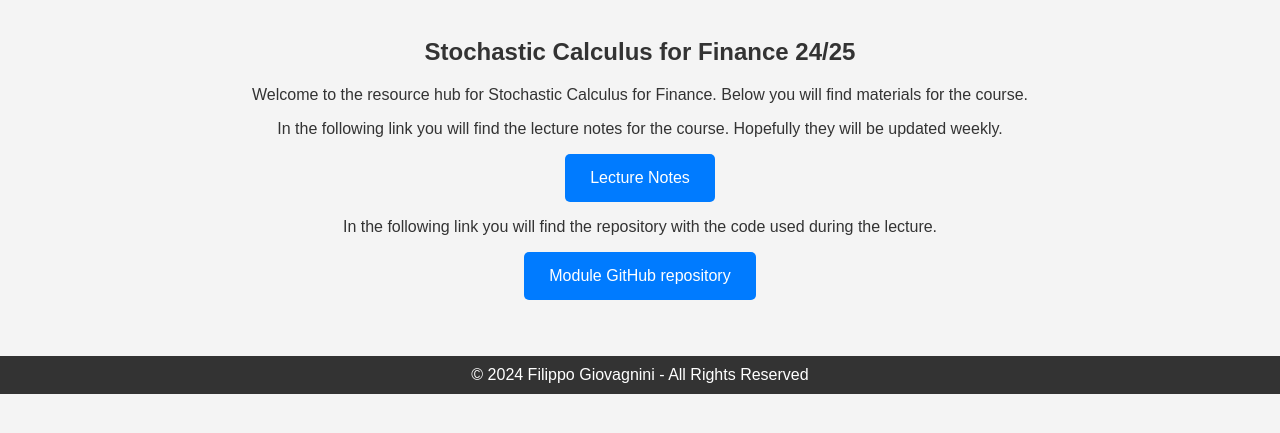
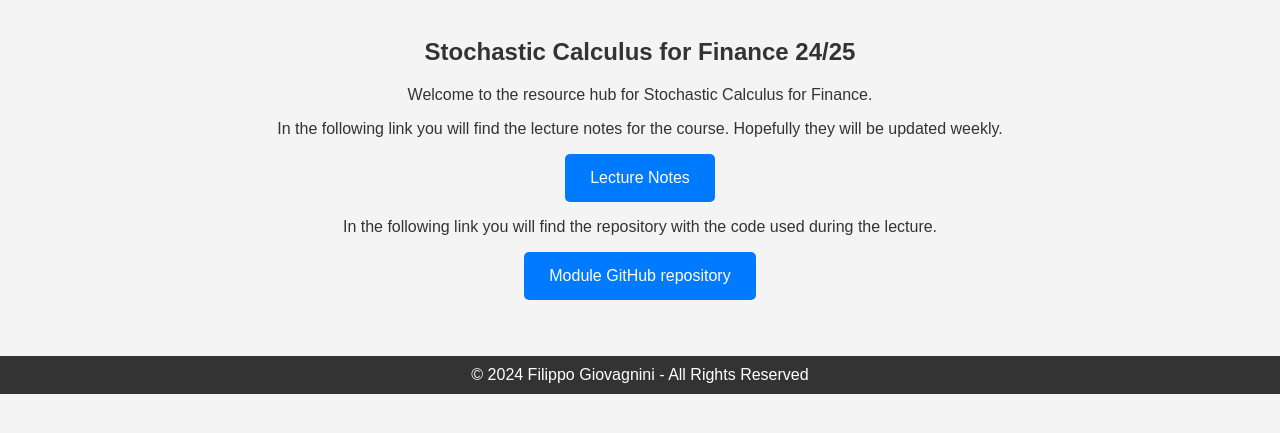
Before and after one commit to filippogiovagnini/filippogiovagnini.github.io, a plain HTML site: page ta-material.html in a window 1280 px wide. Shown: the part 117-550 px from the top of the page. Drawn offline with Linux system fonts and the light colour scheme.

Commit message:
modified ta_material

```diff
--- a/ta-material.html
+++ b/ta-material.html
@@ -102,7 +102,7 @@
 <!-- Stochastic Calculus for Finance 24/25 Section -->
 <div class="content">
     <h2>Stochastic Calculus for Finance 24/25</h2>
-    <p>Welcome to the resource hub for Stochastic Calculus for Finance. Below you will find materials for the course.</p>
+    <p>Welcome to the resource hub for Stochastic Calculus for Finance.</p>
     <ul class="material-list">
         <p>In the following link you will find the lecture notes for the course. Hopefully they will be updated weekly.</p>
         <li><a href="lecture-notes.pdf">Lecture Notes</a></li>
@@ -111,7 +111,6 @@
     </ul>
 </div>
 
-
 <footer>
     <p>&copy; 2024 Filippo Giovagnini - All Rights Reserved</p>
 </footer>
```
